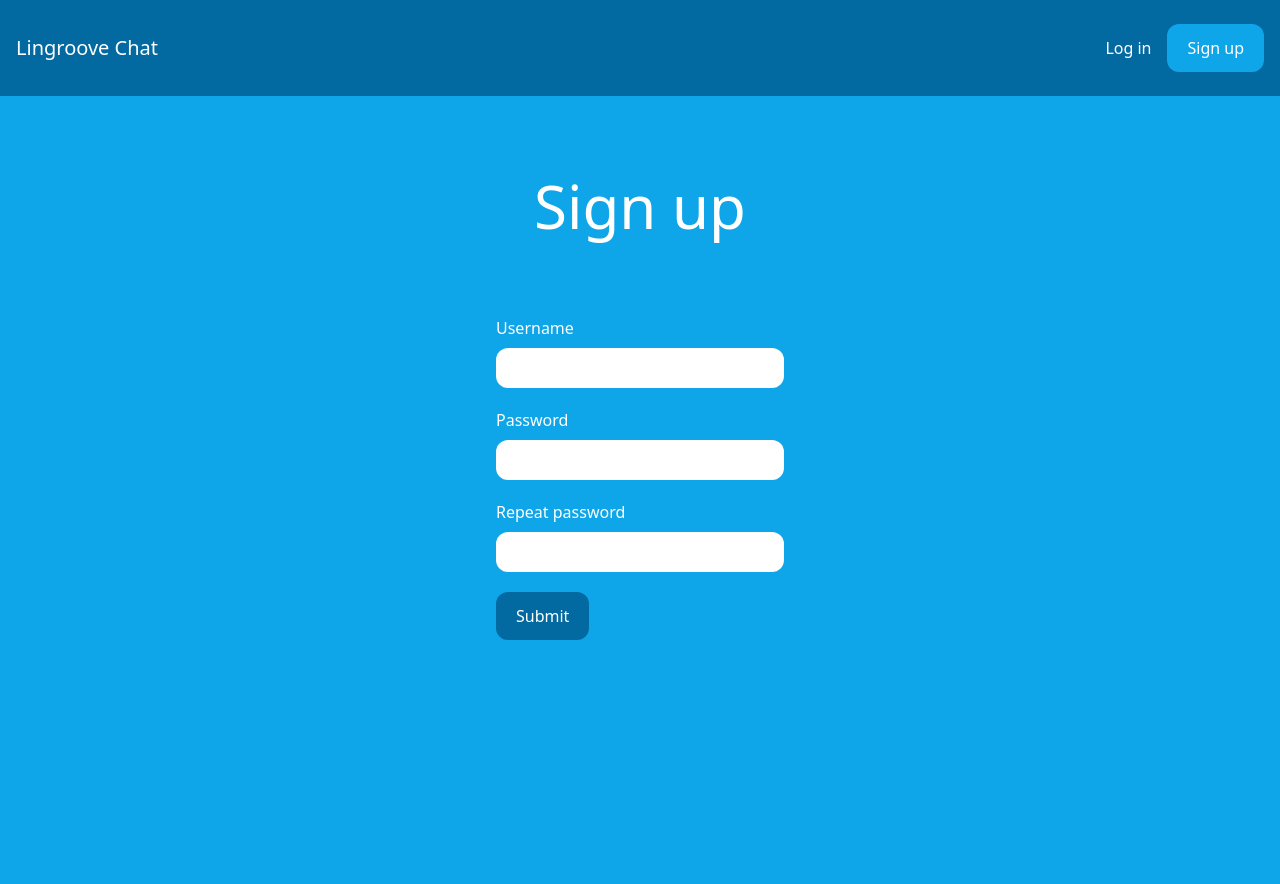
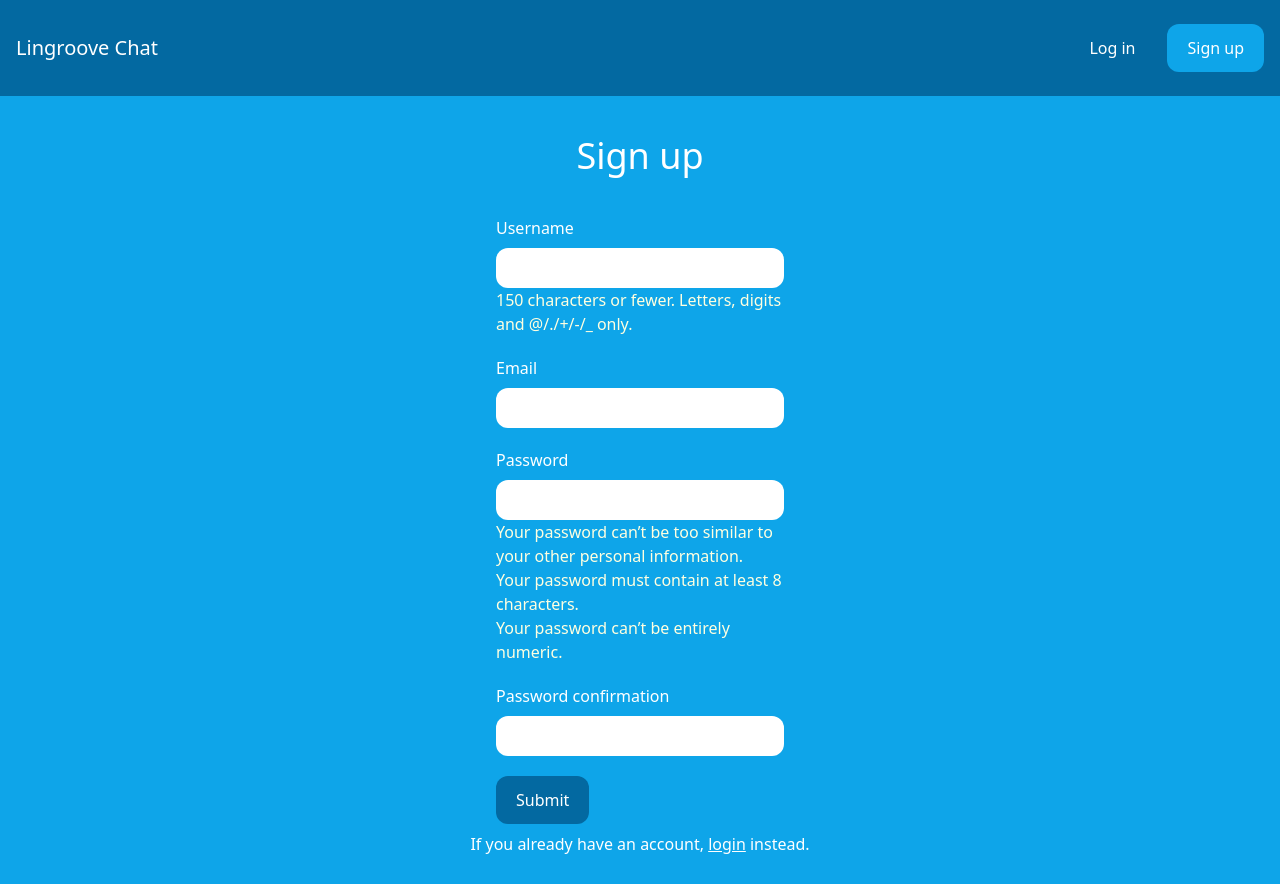
Before and after one commit to Valerie-S/Lingroove, a Django app: page /signup/ in a window 1280 px wide. Before the commit the page ends 640 px from the top, so only its background shows below. Run offline with Django 4.2, Linux system fonts and the light colour scheme; some libraries are stand-ins or nearby versions.

Commit message:
Enable Sign up feature

```diff
--- a/core/forms.py
+++ b/core/forms.py
@@ -1,10 +1,28 @@
 from django.contrib.auth.forms import UserCreationForm
+from django import forms
 from django.contrib.auth.models import User  # import the user database model
 
 
+# use the Django pre-built register form
 class SignUpForm(UserCreationForm):
+    email = forms.EmailField(required=True)
     # class meta for options
     class Meta:
         # specify that we are using the user model
         model = User
-        fields = ['username', 'password1', 'password2']
+        fields = ['username', 'email', 'password1', 'password2']
+        help_texts = {
+            'username': "150 characters or fewer. Letters, digits and @/./+/-/_ only.",
+            'email': "",
+            'password1': "Your password can’t be too similar to your other personal information. \
+                Your password must contain at least 8 characters. \
+                Your password can’t be entirely numeric.",
+            'password2': "",
+        }
+
+    def save(self, commit=True):
+        user = super(SignUpForm, self).save(commit=False)
+        user.email = self.cleaned_data['email']
+        if commit:
+            user.save()
+        return user
--- /dev/null
+++ b/core/templates/core/base.html
@@ -0,0 +1,46 @@
+<!DOCTYPE html>
+
+<html>
+    <head>
+        <meta charset="utf-8">
+        <meta name="viewport" content="width=device-width, initial-scale=1">
+
+        <title>{% block title %}{% endblock %}Lingroove Chat</title>
+
+        <script src="https://cdn.tailwindcss.com"></script>
+
+        <style>
+            .messages {
+                height: 400px;
+                overflow-y: auto;
+            }
+        </style>
+    </head>
+
+    <body class="bg-sky-500">
+        <nav class="flex items-center justify-between px-4 py-6 bg-sky-700">
+            <div>
+                <a href="/" class="text-xl text-white">Lingroove Chat</a>
+            </div>
+
+            <div class="flex items-center space-x-8">
+                <!-- only show content if user is authenticated -->
+                {% if request.user.is_authenticated %}
+
+                    <a href="/profile/" class="text-white hover:text-gray-200">Welcome, {{request.user.username}}</a>
+                    <a href="/logout/" class="px-5 py-3 rounded-xl text-white bg-sky-500 hover:bg-sky-600">Log out</a>
+
+                {% else %}
+                    <a href="/login/" class="text-white hover:text-gray-200">Log in</a>
+
+                    <a href="/signup/" class="px-5 py-3 rounded-xl text-white bg-sky-500 hover:bg-sky-600">Sign up</a>
+                {% endif %}
+            </div>
+        </nav>
+    {% block content %}
+    {% endblock %}
+
+    {% block scripts %}
+    {% endblock %}
+    </body>
+</html>
--- a/core/templates/core/index.html
+++ b/core/templates/core/index.html
@@ -1,56 +1,47 @@
-<!DOCTYPE html>
+{% extends 'core/base.html' %}
 
-<html>
-    <head>
-        <meta charset="utf-8">
-        <meta name="viewport" content="width=device-width, initial-scale=1">
+{% block title %}Welcome | {% endblock %}
 
-        <title>{% block title %}{% endblock %}Lingroove Chat</title>
+{% block content %}
 
-        <script src="https://cdn.tailwindcss.com"></script>
 
-        <style>
-            .messages {
-                height: 400px;
-                overflow-y: auto;
-            }
-        </style>
-    </head>
+{% if request.user.is_authenticated %}
+<div class="grid grid-cols-3 p-10 lg:p-10 flex space-x-20 justify-center items-center h-screen">
 
-    <body class="bg-sky-500">
-        <nav class="flex items-center justify-between px-4 py-6 bg-sky-700">
-            <div>
-                <a href="/" class="text-xl text-white">Lingroove Chat</a>
-            </div>
+    <div class="bg-white p-10 rounded-lg shadow-md">
+        <h1 class="text-xl font-bold">Host a chat room</h1>
+        <div class="mt-4 mb-4">
+          <p class="text-gray-600">Create a public chat or a private chat. </p>
+        </div>
 
-            <div class="flex items-center space-x-4">
-                <!-- only show content if user is authenticated -->
-                {% if request.user.is_authenticated %}
-                    <a href="/rooms/" class="text-white hover:text-gray-200">Rooms</a>
+        <button class="bg-orange-400 py-3 px-8 mt-4 rounded text-sm font-semibold hover:bg-opacity-75">Start Hosting</button>
+    </div>
 
-                    <a href="/logout/" class="px-5 py-3 rounded-xl text-white bg-sky-500 hover:bg-sky-600">Log out</a>
-                    <div class="bg-white p-10 rounded-lg shadow-md">
-                        <h1 class="text-xl font-bold">Host a chat room</h1>
-                        <div class="mt-4 mb-10">
-                          <p class="text-gray-600">Create a public chat to meet new people or create a private chat for friends. </p>
-                          <div class="bg-gray-400 w-64 h-3 rounded-lg mt-2 overflow-hidden">
-                            <div class="bg-pink-400 w-3/4 h-full rounded-lg shadow-md"></div>
-                          </div>
-                        </div>
+    <div class="bg-white p-10 rounded-lg shadow-md">
+        <h1 class="text-xl font-bold">Start Chatting</h1>
+        <div class="mt-4 mb-4">
+          <p class="text-gray-600">Join one of the existing chat rooms. </p>
+        </div>
 
-                        <button class="bg-orange-400 py-3 px-8 mt-4 rounded text-sm font-semibold hover:bg-opacity-75">Start Hosting</button>
-                    </div>
-                {% else %}
-                    <a href="/login/" class="text-white hover:text-gray-200">Log in</a>
+        <button class="bg-orange-400 py-3 px-8 mt-4 rounded text-sm font-semibold hover:bg-opacity-75">Browse Chat Rooms</button>
+    </div>
 
-                    <a href="/signup/" class="px-5 py-3 rounded-xl text-white bg-sky-500 hover:bg-sky-600">Sign up</a>
-                {% endif %}
-            </div>
-        </nav>
-    {% block content %}
-    {% endblock %}
+    <div class="bg-white p-10 rounded-lg shadow-md">
+        <h1 class="text-xl font-bold">Get Practice</h1>
+        <div class="mt-4 mb-4">
+          <p class="text-gray-600">Practice you speaking and writing skills through games. </p>
+        </div>
 
-    {% block scripts %}
-    {% endblock %}
-    </body>
-</html>
+        <button class="bg-orange-400 py-3 px-8 mt-4 rounded text-sm font-semibold hover:bg-opacity-75">Browse games</button>
+    </div>
+</div>
+{% else %}
+<div class="p-14 lg:p-28 text-center">
+    <!-- adjust size based on type of device -->
+    <h1 class="text-4xl lg:text-9xl text-white">Lingroove</h1>
+</div>
+<div class="p-15 lg:p-30 text-center">
+    <h2 class="text-2xl lg:text-4xl text-white">A place that gathers both language learners and native speakers</h2>
+</div>
+{% endif %}
+{% endblock %}
--- a/core/templates/core/signup.html
+++ b/core/templates/core/signup.html
@@ -1,34 +1,44 @@
 {% extends 'core/index.html' %}
+{% load crispy_forms_filters %}
 
 {% block title %}Sign Up | {% endblock %}
 
 {% block content %}
-<div class="p-10 lg:p-20 text-center">
+
+<div class="p-5 lg:p-10 text-center">
     <!-- adjust size based on type of device -->
-    <h1 class="text-3xl lg:text-6xl text-white">Sign up</h1>
+    <h1 class="text-2xl lg:text-4xl text-white">Sign up</h1>
 </div>
-    <form method="post" action="." class="lg:w-1/4 px-4 mx-auto">
 
+<form method="post" action="." class="lg:w-1/4 px-4 mx-auto">
     <!-- add token here for security -->
     {% csrf_token %}
+    <div class="mb-5">
+        <label class="text-white">Username</label>
+        <input type="text" name="username" class="w-full mt-2 px-4 py-2 rounded-xl">
+        <div class="help_text"> {{ form.username.help_text }} </div>
+    </div>
 
     <div class="mb-5">
-        <label class="text-white">Username</label>
-
-        <input type="text" name="username" class="w-full mt-2 px-4 py-2 rounded-xl">
+        <label class="text-white">Email</label>
+        <input type="text" name="email" class="w-full mt-2 px-4 py-2 rounded-xl">
     </div>
 
     <div class="mb-5">
         <label class="text-white">Password</label>
-
         <input type="password" name="password1" class="w-full mt-2 px-4 py-2 rounded-xl">
+        <div class="help_text"> {{ form.password1.help_text }} </div>
     </div>
 
     <div class="mb-5">
-        <label class="text-white">Repeat password</label>
-
+        <label class="text-white">Password confirmation</label>
         <input type="password" name="password2" class="w-full mt-2 px-4 py-2 rounded-xl">
     </div>
+    <style>
+        .help_text {
+            color: lightyellow;
+        }
+    </style>
 
     <!-- check for errors in the form for each of the fields -->
     {% if form.errors %}
@@ -43,4 +53,8 @@
 
     <button class="px-5 py-3 rounded-xl text-white bg-sky-700 hover:bg-sky-600">Submit</button>
 </form>
+
+<div class="mb-5">
+    <p class="text-center text-white py-2">If you already have an account, <a href="/login" class="hover:bg-teal-500"><u>login</u></a> instead.</p>
+</div>
 {% endblock %}
--- a/core/urls.py
+++ b/core/urls.py
@@ -1,3 +1,4 @@
+from django.contrib.auth import views as auth_views
 from django.urls import path
 
 from . import views
@@ -5,4 +6,6 @@ from . import views
 urlpatterns = [
     path('', views.index, name='index'),  # if path is empty, return the index page
     path('signup/', views.signup, name='signup'),
+    path('login/', auth_views.LoginView.as_view(template_name='core/login.html'), name='login'),
+    path('logout/', auth_views.LogoutView.as_view(), name='logout'),  # use the django default logout view
 ]
--- a/core/views.py
+++ b/core/views.py
@@ -1,11 +1,12 @@
 from django.shortcuts import render, redirect  # need to redirect user when they sign in
 from django.contrib.auth import login
 from .forms import SignUpForm
+from django.contrib import messages
 
 
 # Create your views here.
 def index(request):
-    return render(request, "core/frontPage.html")
+    return render(request, "core/index.html")
 
 
 # handle user sign up requests
@@ -19,8 +20,10 @@ def signup(request):
             user = form.save()
             # Persist a user id and a backend in request. This way user doesn't have to reauthenticate on every request.
             login(request, user)
+            messages.success(request, "Registration successful.")
             # redirect user to front page
-            return redirect('frontPage')
+            return redirect('index')
+        messages.error(request, "Registration failed. Invalid information.")
     # If hasn't submitted form yet, create an empty instance of sign up form
     else:
         form = SignUpForm()
```
Also changed, not shown: core/templates/core/frontPage.html (deleted, +0 -14 lines), core/templates/core/login.html (added, +43 -0 lines), lingroove_chat_django/settings.py (+8 -1 lines), db.sqlite3.
